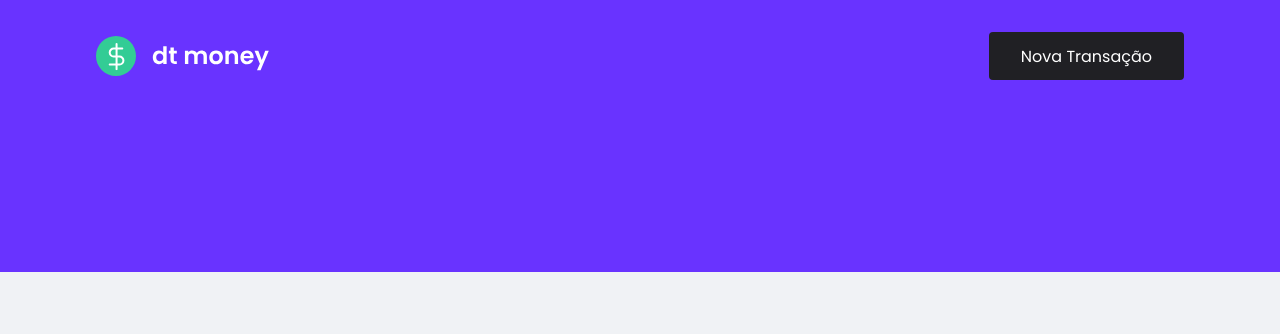
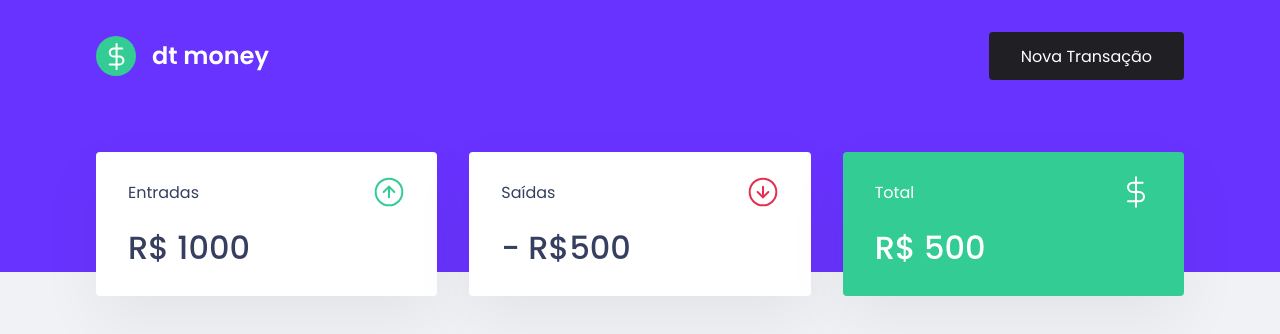
Before and after one commit to dribeirodev/ignite-dtmoney, a React (Create React App) app: page / in a window 1280 px wide. Shown: the top 334 px of the page. Built offline with nearby package versions, Linux system fonts and the light colour scheme.

Commit message:
feat: implement component summary

```diff
--- a/src/App.tsx
+++ b/src/App.tsx
@@ -1,10 +1,13 @@
+import { Dashboard } from './components/Dashboard';
 import { Header } from './components/Header';
+
 import { GlobalStyle } from './styles/global';
 
 export function App() {
   return (
     <>
       <Header />
+      <Dashboard />
       <GlobalStyle />
     </>
   );
--- /dev/null
+++ b/src/components/Dashboard/index.tsx
@@ -0,0 +1,9 @@
+import { Summary } from '../Summary';
+
+import { Container } from './styles';
+
+export const Dashboard = () => (
+  <Container>
+    <Summary />
+  </Container>
+);
--- /dev/null
+++ b/src/components/Dashboard/styles.ts
@@ -0,0 +1,7 @@
+import styled from 'styled-components';
+
+export const Container = styled.main`
+  max-width: 1120px;
+  margin: 0 auto;
+  padding: 2.5rem 1rem;
+`;
--- /dev/null
+++ b/src/components/Summary/index.tsx
@@ -0,0 +1,35 @@
+import { Container } from './styles';
+
+import incomeImg from '../../assets/income.svg';
+import outcomeImg from '../../assets/outcome.svg';
+import totalImg from '../../assets/total.svg';
+
+export const Summary = () => {
+  return (
+    <Container>
+      <div>
+        <header>
+          <p>Entradas</p>
+          <img src={incomeImg} alt="Entradas" />
+        </header>
+        <strong>R$ 1000</strong>
+      </div>
+
+      <div>
+        <header>
+          <p>Saídas</p>
+          <img src={outcomeImg} alt="Saídas" />
+        </header>
+        <strong>- R$500</strong>
+      </div>
+
+      <div className="highlight-background">
+        <header>
+          <p>Total</p>
+          <img src={totalImg} alt="Total" />
+        </header>
+        <strong>R$ 500</strong>
+      </div>
+    </Container>
+  );
+};
--- /dev/null
+++ b/src/components/Summary/styles.ts
@@ -0,0 +1,34 @@
+import styled from 'styled-components';
+
+export const Container = styled.div`
+  display: grid;
+  grid-template-columns: repeat(3, 1fr);
+  gap: 2rem;
+  margin-top: -10rem;
+  div {
+    background: var(--shape);
+    padding: 1.5rem 2rem;
+    border-radius: 0.25rem;
+    color: var(--text-title);
+
+    box-shadow: 0px 1.5rem 4rem rgba(0, 0, 0, 0.06);
+    header {
+      display: flex;
+      align-items: center;
+      justify-content: space-between;
+    }
+
+    strong {
+      display: block;
+      margin-top: 1rem;
+      font-size: 2rem;
+      font-weight: 500;
+      line-height: 3rem;
+    }
+
+    &.highlight-background {
+      color: #ffffff;
+      background: var(--green);
+    }
+  }
+`;
```
